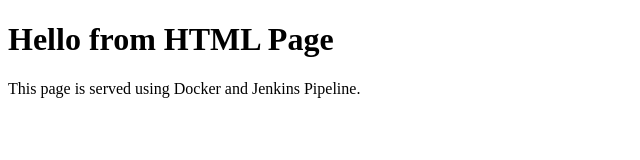
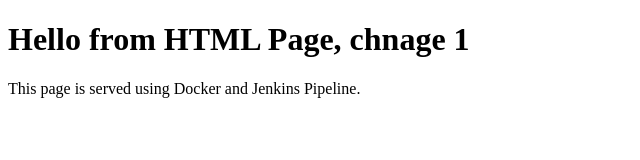
Before and after one commit to CoderSohail2003/my-docker-jenkins-app, a website: page index.html in a window 1280 px wide. Shown: the whole page, without its empty margins (0-640 px from the left). Drawn offline with Linux system fonts and the light colour scheme.

Commit message:
Update header text in index.html

```diff
--- a/index.html
+++ b/index.html
@@ -4,7 +4,7 @@
     <title>Docker Jenkins App</title>
 </head>
 <body>
-    <h1>Hello from HTML Page</h1>
+    <h1>Hello from HTML Page, chnage 1</h1>
     <p>This page is served using Docker and Jenkins Pipeline.</p>
 </body>
 </html>
```
